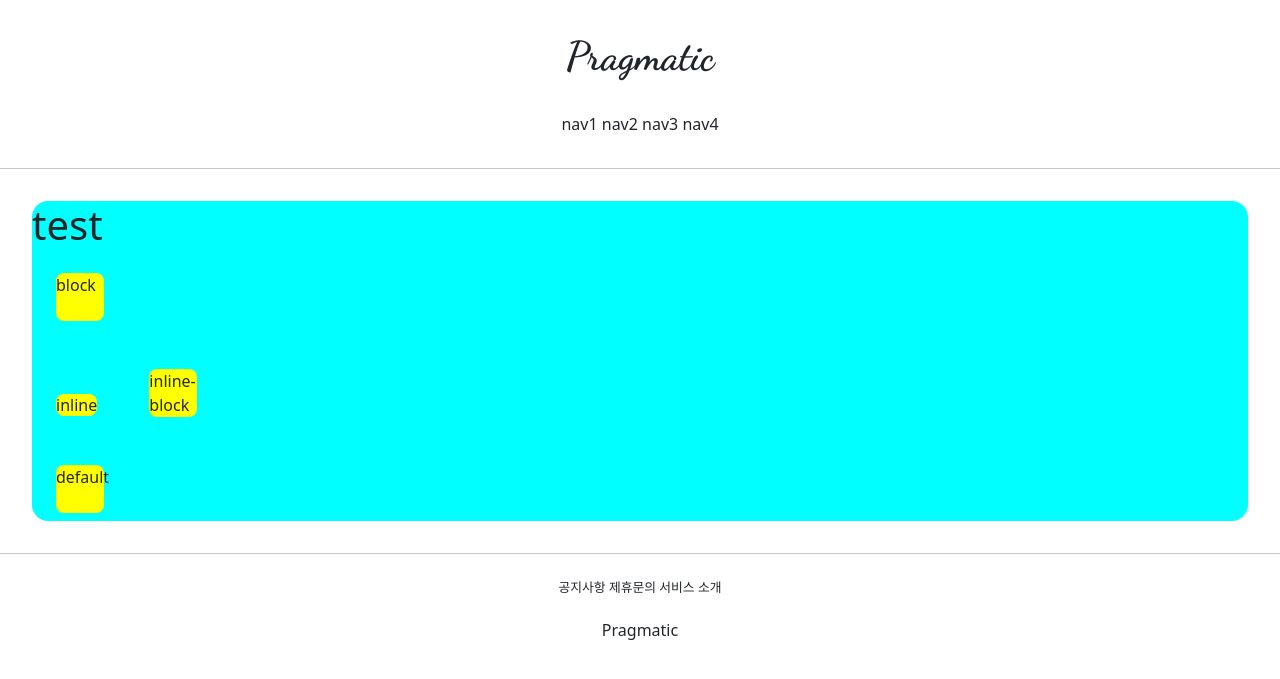
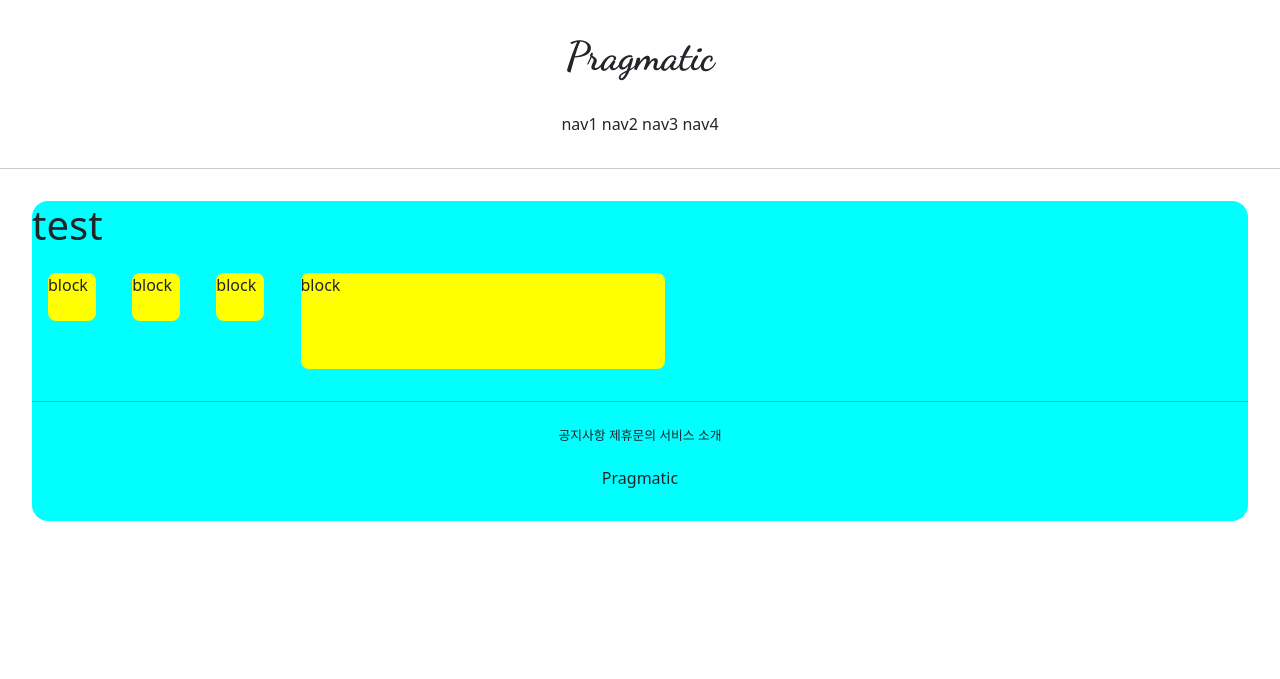
Before and after one commit to jam2208/GII_Project, a Django app: page /accounts/hello_world/ in a window 1280 px wide. Shown: the top 679 px of the page. Run offline with Django 3.2, Linux system fonts and the light colour scheme; parts of the project's set-up code (start-up, migrations or seed data) failed here and were passed over.

Commit message:
2021.07.06 commit2

```diff
--- a/accountapp/templates/accountapp/hello_world.html
+++ b/accountapp/templates/accountapp/hello_world.html
@@ -7,19 +7,20 @@
             background-color: yellow;
             height: 48px;
             width: 48px;
-            margin: 1.5rem;
+            margin: 1rem;
             border-radius: .5rem;
         }
     </style>
 
-    <div style="height: 20rem; background-color: aqua; border-radius: 1rem; margin: 2rem">
+    <div style="height: 20rem; background-color: aqua;
+    border-radius: 1rem; margin: 2rem">
+
         <h1>test</h1>
 
-        <div class="testing" style="display: block">block</div>
-        <div class="testing" style="display: inline">inline</div>
-        <div class="testing" style="display: inline-block">inline-block</div>
-        <div class="testing" style="display: none">none</div>
-        <div class="testing">default</div>
+        <div class="testing" style="display: inline-block">block</div>
+        <div class="testing" style="display: inline-block; width: 3rem; height: 3rem">block</div>
+        <div class="testing" style="display: inline-block; width: 3em; height: 3em"">block</div>
+        <div class="testing" style="display: inline-block; width: 30%; height: 30%"">block
 
     </div>
 
```
